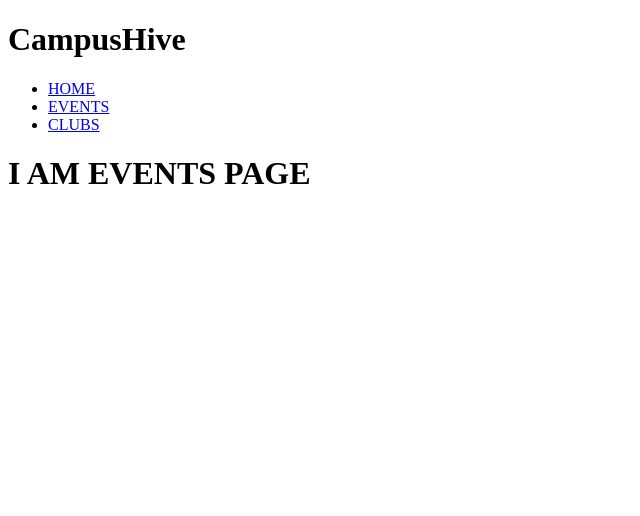
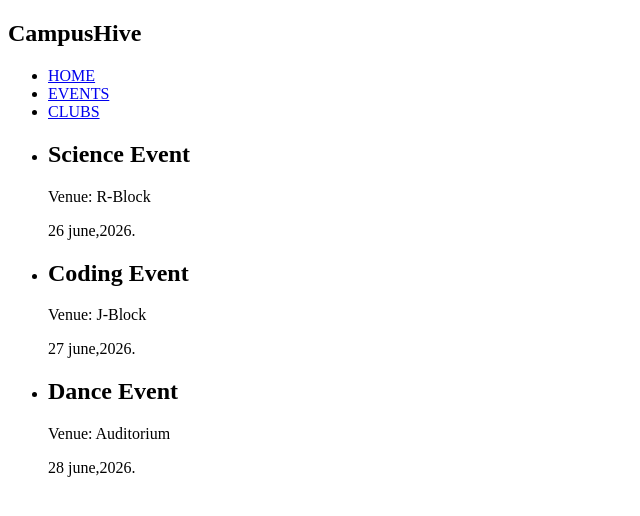
Before and after one commit to Aruvan04/CampusHive, a website: page events.html in a window 1280 px wide. Shown: the whole page, without its empty margins (0-640 px from the left). Drawn offline with Linux system fonts and the light colour scheme.

Commit message:
Events Page Completed

```diff
--- a/events.html
+++ b/events.html
@@ -7,14 +7,33 @@
 </head>
 <body>
     <header>
+      <nav>
         <h1>CampusHive</h1>
         <ul>
           <li><a href="index.html">HOME</a></li>
           <li><a href="events.html">EVENTS</a></li>
           <li><a href="clubs.html">CLUBS</a></li>
         </ul>
+      </nav>
       </header>
-      <h1>I AM EVENTS PAGE</h1>
+      <ul>
+        <li>
+          <h2>Science Event</h2>
+          <p>Venue: R-Block</p>
+          <time>26 june,2026.</time>
+        </li>
+        <li>
+          <h2>Coding Event</h2>
+          <p>Venue: J-Block</p>
+          <time>27 june,2026.</time>
+        </li>
+        <li>
+          <h2>Dance Event</h2>
+          <p>Venue: Auditorium</p>
+          <time>28 june,2026.</time>
+        </li>
+      </ul>
 
 </body>
+
 </html>
```
Also changed, not shown: clubs.html (+4 -4 lines).
